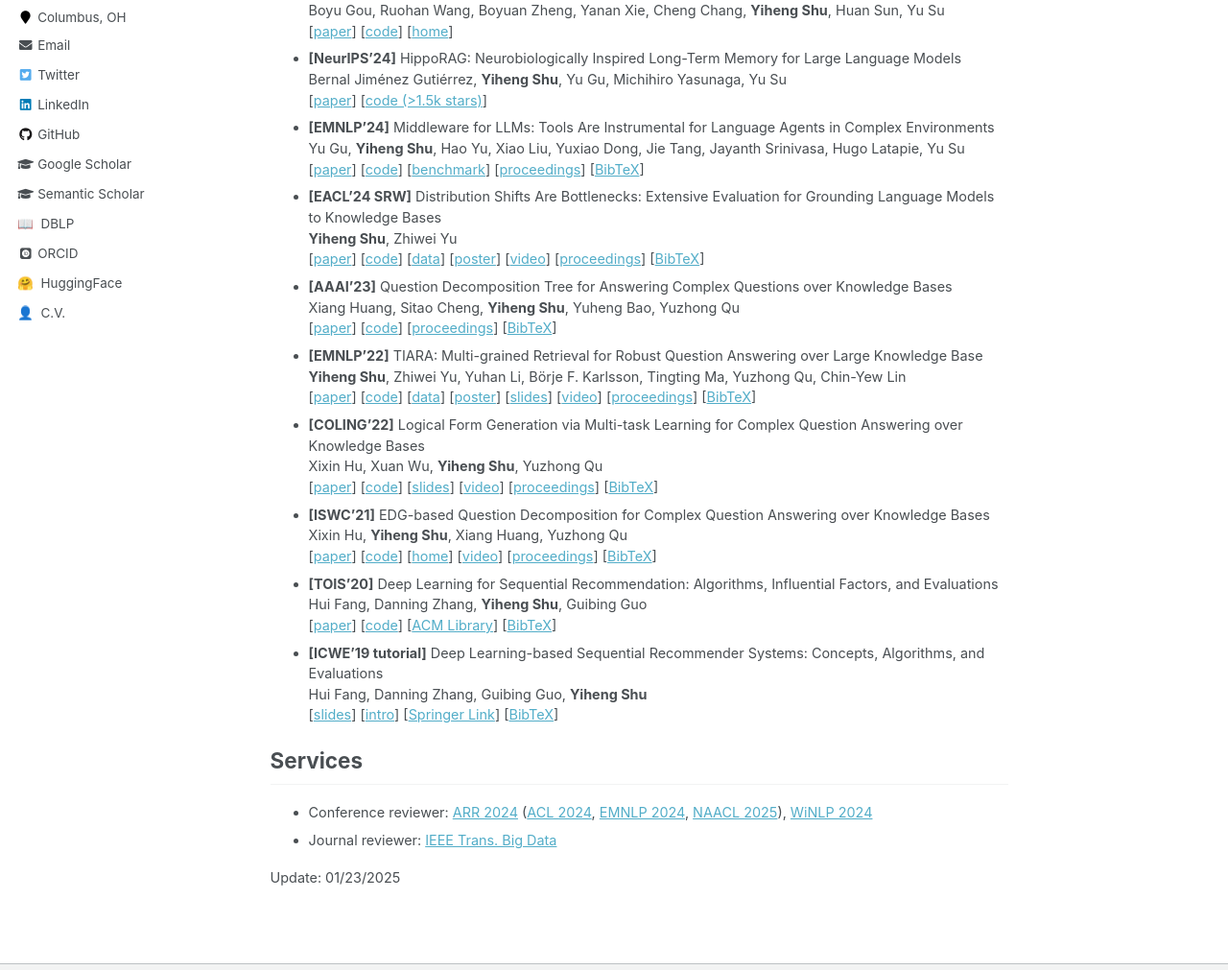
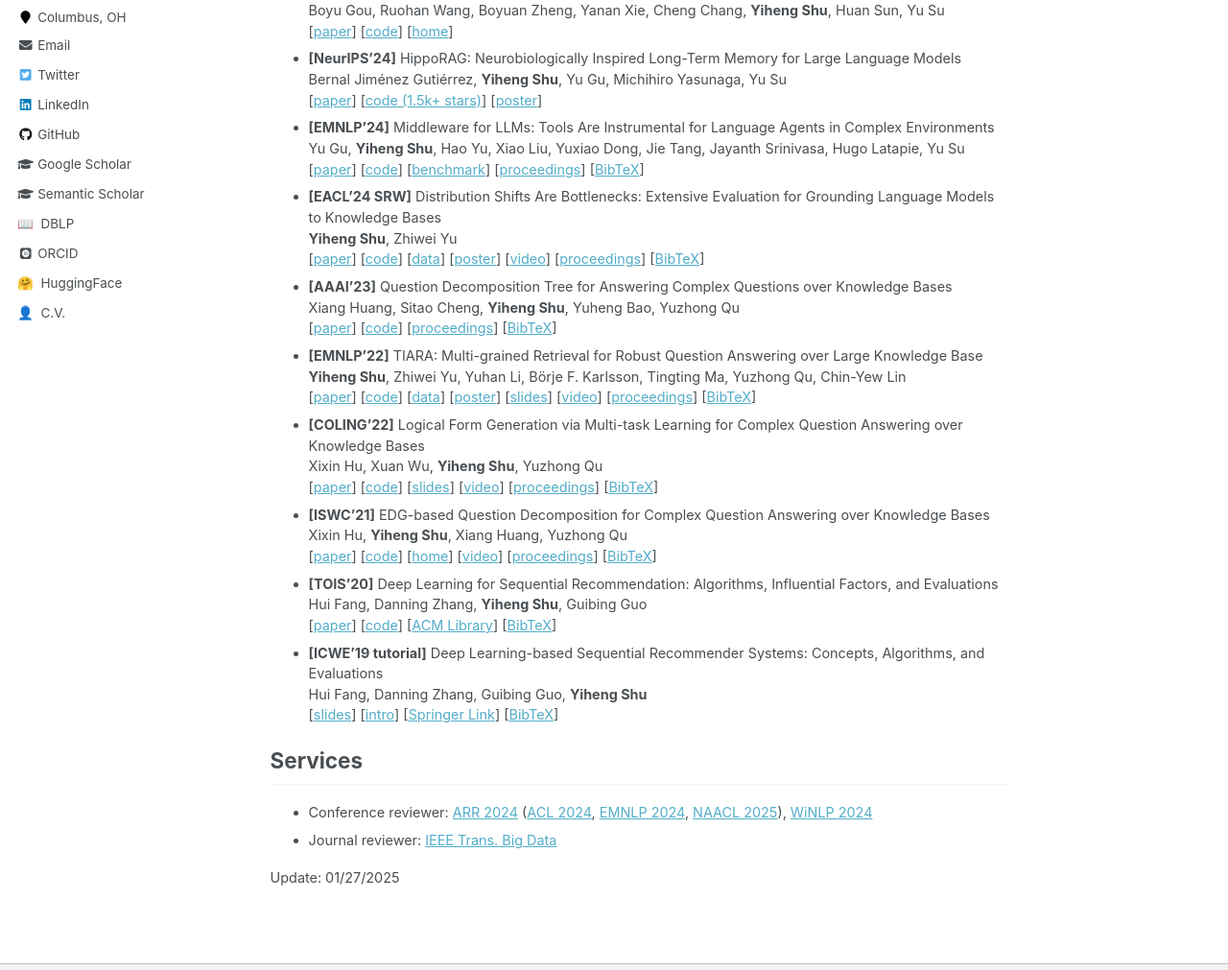
Before and after one commit to yihengshu/yihengshu.github.io, a Jekyll site: the page built from _pages/about.md, in a window 1280 px wide and 1400 px high, scrolled down 216 px. Shown: the part 285-1296 px from the top of the window at 96% size. Built offline with Jekyll 4.4.1, drawn with Linux system fonts in a browser that asks for light colours; some web fonts are replaced.

Commit message:
Update about.md

```diff
--- a/_pages/about.md
+++ b/_pages/about.md
@@ -12,12 +12,8 @@
 I'm a second-year doctoral student at [The Ohio State University](https://cse.osu.edu/), advised by [Prof. Yu Su](https://ysu1989.github.io/).
 My research explores retrieval-augmented generation (RAG) and advanced language systems. Specifically, I focus on: 1) developing efficient information retrieval approaches to enhance reasoning and long-term memory capabilities, and 2) integrating these models with complex external environments such as the Web, knowledge graphs, and databases.
 
-
-
 I received my Master degree from [Nanjing University](https://www.nju.edu.cn/en/) in 2023 and Bachelor degree from [Northeastern University (CN)](http://sc.neu.edu.cn/english/main.htm) in 2020.
 I was research intern at [MSRA](https://www.msra.cn/) in 2022.
-
-
 
 Feel free to reach out to me if you're interested in my research. I'm looking for 2025 summer internship opportunities.
 
@@ -35,7 +31,8 @@
 - **[NeurIPS'24]** HippoRAG: Neurobiologically Inspired Long-Term Memory for Large Language Models
 Bernal Jiménez Gutiérrez, **Yiheng Shu**, Yu Gu, Michihiro Yasunaga, Yu Su
 [[paper](https://arxiv.org/abs/2405.14831)]
-[[code (>1.5k stars)](https://github.com/OSU-NLP-Group/HippoRAG)]
+[[code (1.5k+ stars)](https://github.com/OSU-NLP-Group/HippoRAG)]
+[[poster](https://neurips.cc/virtual/2024/poster/94043)]
 - **[EMNLP'24]** Middleware for LLMs: Tools Are Instrumental for Language Agents in Complex Environments
 Yu Gu, **Yiheng Shu**, Hao Yu, Xiao Liu, Yuxiao Dong, Jie Tang, Jayanth Srinivasa, Hugo Latapie, Yu Su
 [[paper](https://arxiv.org/abs/2402.14672)]
@@ -103,4 +100,4 @@
 - Journal reviewer: [IEEE Trans. Big Data](https://ieeexplore.ieee.org/xpl/RecentIssue.jsp?punumber=6687317)
 
 
-Update: 01/23/2025
+Update: 01/27/2025
```
